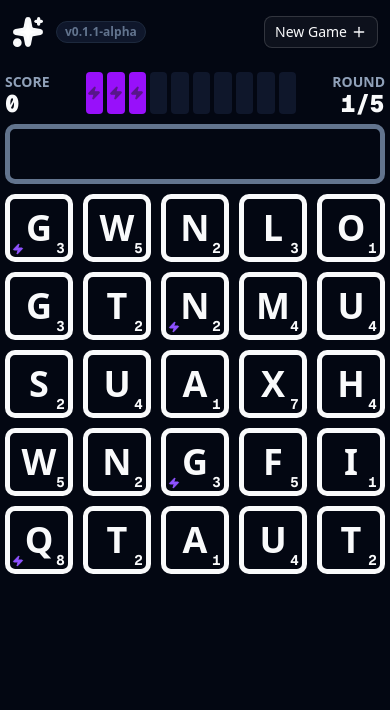
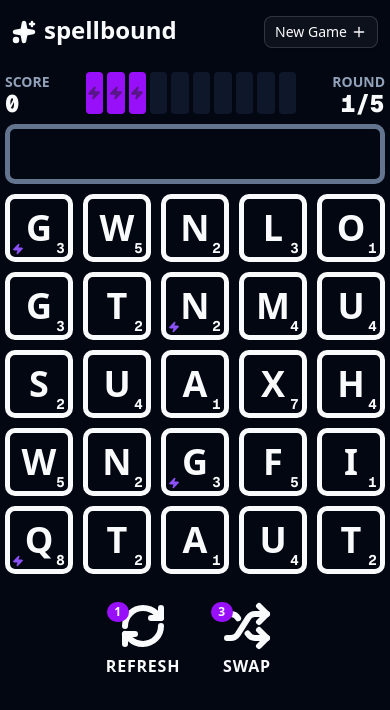
Before and after one commit to fborja44/spellbound, a Next.js app: page / in a window 390 px wide. Shown: the top 710 px of the page. Built offline with nearby package versions, Linux system fonts and the light colour scheme.

Commit message:
ui: mobile action buttons

```diff
--- a/components/dialogs/swap-dialog.tsx
+++ b/components/dialogs/swap-dialog.tsx
@@ -54,7 +54,7 @@ const SwapDialog = ({ prevCell, row, col, children }: SwapDialogProps) => {
 				{children}
 			</DialogTrigger>
 			<DialogContent
-				className='bg-transparent border-transparent w-[900px]'
+				className='bg-transparent border-transparent lg:w-[900px]'
 				showCloseButton={false}
 			>
 				<DialogHeader>
--- a/components/game/buttons/action-button.tsx
+++ b/components/game/buttons/action-button.tsx
@@ -35,7 +35,7 @@ const ActionButton = ({
 					changeEnergy(-(cost ?? 0));
 				}
 			}}
-			className={`relative flex flex-col items-center gap-1 uppercase text-base font-bold tracking-wider not-disabled:hover:cursor-pointer disabled:opacity-50 w-full transition-colors ${
+			className={`relative flex flex-col items-center gap-1 uppercase text-base font-bold tracking-wider not-disabled:hover:cursor-pointer disabled:opacity-50 w-18 transition-colors ${
 				isSelected ? 'text-purple-300' : 'text-inherit hover:text-yellow-200'
 			}`}
 			disabled={(cost ? energy < cost : false) || isCompleted}
--- /dev/null
+++ b/components/game/info/footer-actions.tsx
@@ -0,0 +1,13 @@
+import RefreshButton from '../buttons/refresh-button';
+import SwapButton from '../buttons/swap-button';
+
+const FooterActions = () => {
+	return (
+		<div className='sm:hidden container-row justify-center gap-8 relative pt-4'>
+			<RefreshButton />
+			<SwapButton />
+		</div>
+	);
+};
+
+export default FooterActions;
--- a/components/game/main.tsx
+++ b/components/game/main.tsx
@@ -5,6 +5,7 @@ import { AnimatePresence } from 'motion/react';
 import Board from './board/board';
 import Results from './results';
 import FadeDiv from '../animate/fade-div';
+import FooterActions from './info/footer-actions';
 
 const Main = () => {
 	const isCompleted = useIsCompleted();
@@ -14,6 +15,7 @@ const Main = () => {
 			{!isCompleted ? (
 				<FadeDiv className='flex flex-col gap-3'>
 					<Board />
+					<FooterActions />
 				</FadeDiv>
 			) : (
 				<FadeDiv className='w-full'>
--- a/components/layout/header.tsx
+++ b/components/layout/header.tsx
@@ -6,14 +6,10 @@ const Header = () => {
 	return (
 		<header className='container-row justify-between h-16 px-3 sm:px-4 w-full'>
 			<Link href='/'>
-				<h1 className='container-row gap-3 sm:gap-2 font-bold text-xl hover:text-yellow-200 transtion-colors duration-200'>
-					<Sparkles
-						strokeWidth={2.5}
-						fill='white'
-						className='size-8 sm:size-6'
-					/>
-					<span className='hidden sm:inline'>spellbound</span>
-					<small className='bg-slate-900 border border-slate-800 text-slate-500 px-2 py-0.5 rounded-full text-xs font-bold'>
+				<h1 className='container-row gap-2 font-bold text-2xl hover:text-yellow-200 transtion-colors duration-200'>
+					<Sparkles strokeWidth={2.5} fill='white' className='size-6' />
+					<span className='relative bottom-0.5'>spellbound</span>
+					<small className='hidden sm:inline bg-slate-900 border border-slate-800 text-slate-500 px-2 py-0.5 rounded-full text-xs font-bold'>
 						v0.1.1-alpha
 					</small>
 				</h1>
```
